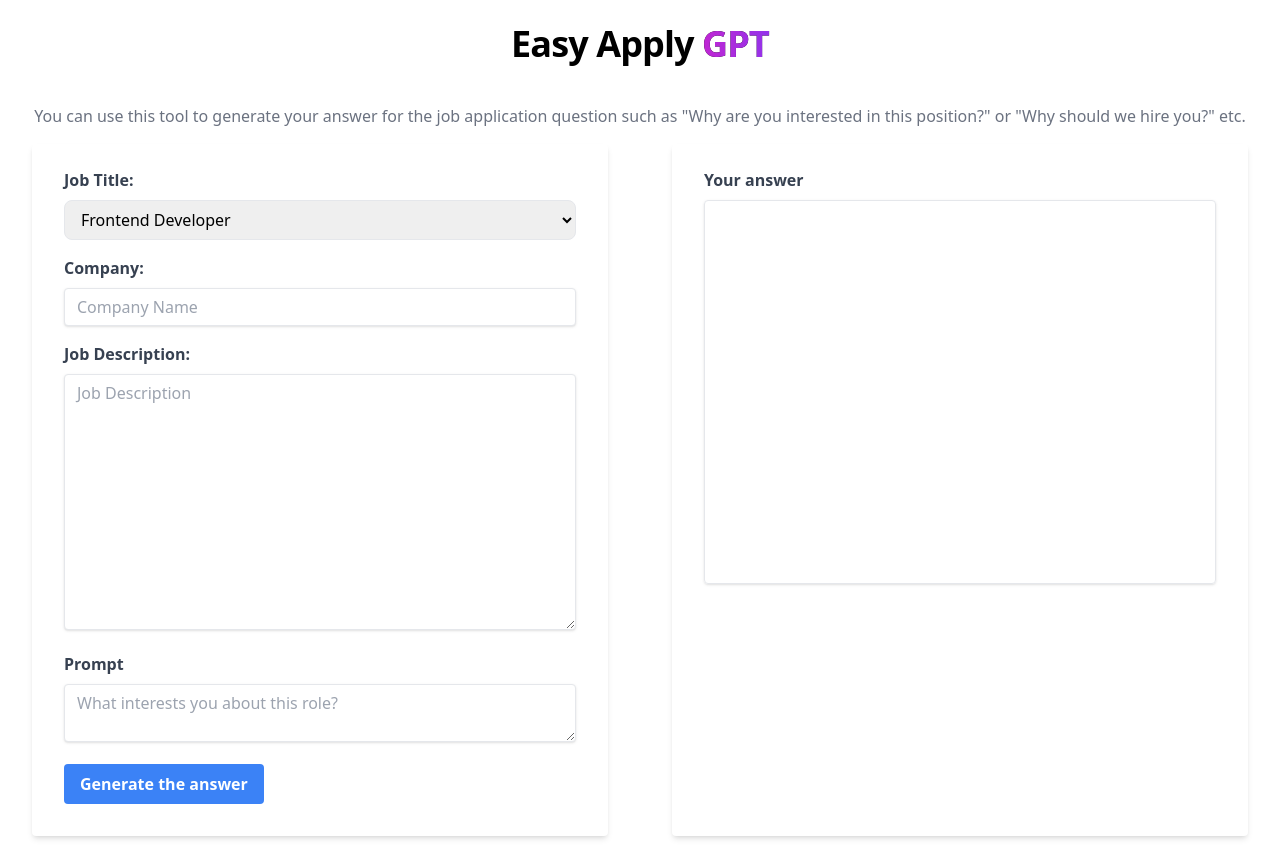
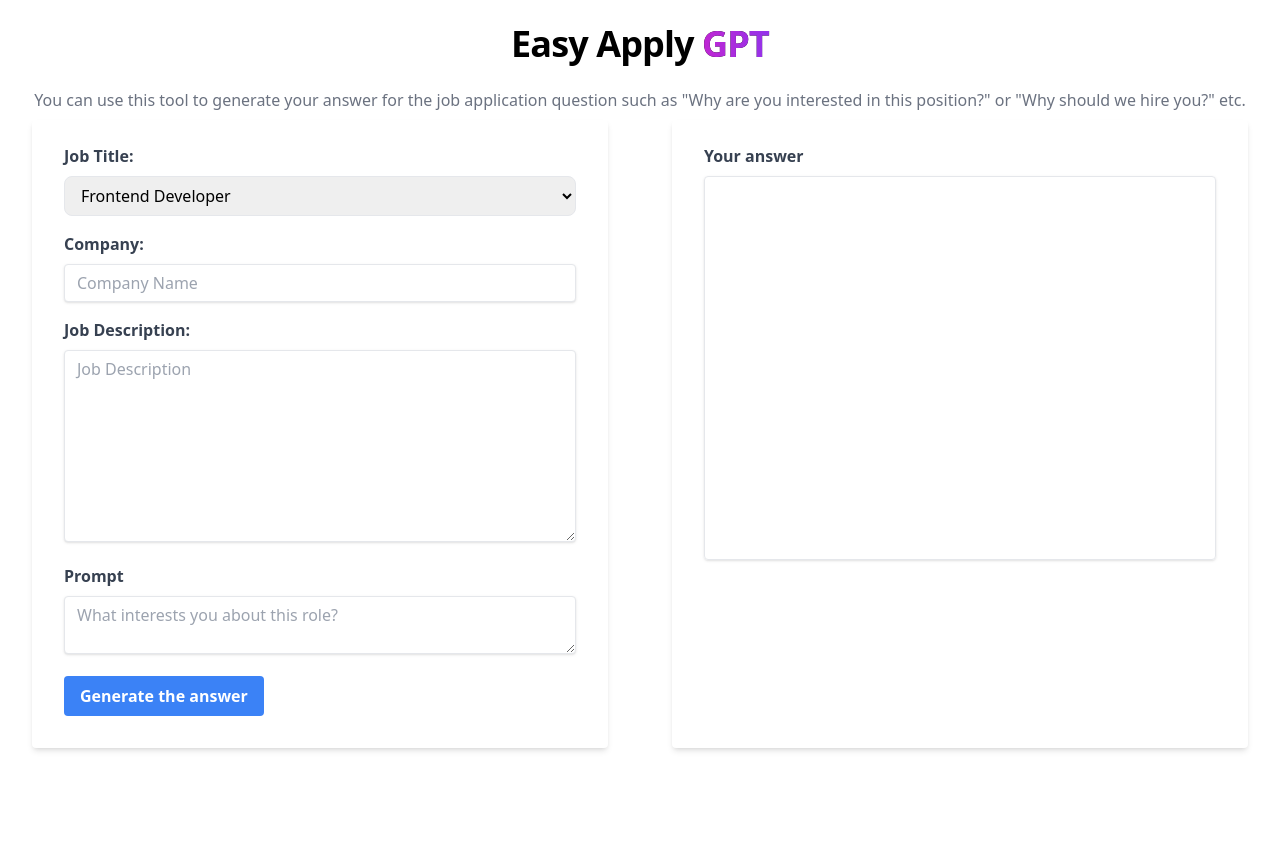
Before and after one commit to davidyen-888/easyapply-gpt, a Next.js app: page / in a window 1280 px wide. After the commit the page ends 800 px from the top, so only its background shows below. Built offline with nearby package versions, Linux system fonts and the light colour scheme; no server answers.

Commit message:
Style update

```diff
--- a/src/pages/index.tsx
+++ b/src/pages/index.tsx
@@ -79,9 +79,9 @@ export default function Home({ apiKey }: { apiKey: string }) {
         <meta httpEquiv="Content-Type" content="text/html; charset=utf-8" />
       </Head>
 
-      <div className="mx-auto ">
+      <div className="mx-auto">
         {/* Title */}
-        <div className="flex flex-col items-center justify-center py-6 mb-4">
+        <div className="flex flex-col items-center justify-center my-6">
           <h1 className="text-center font-black md:flex-row lg:tracking-tight text-2xl xl:text-4xl">
             <span
               className="before:absolute before:-z-10 before:text-black before:content-[attr(data-text)]"
@@ -112,7 +112,7 @@ export default function Home({ apiKey }: { apiKey: string }) {
             </span>
           </h1>
         </div>
-        <h3 className="text-center text-gray-500 mb-4 mx-auto">
+        <h3 className="text-center text-gray-500 text-sm md:text-base mb-2 mx-8">
           You can use this tool to generate your answer for the job application
           question such as "Why are you interested in this position?" or "Why
           should we hire you?" etc.
@@ -171,7 +171,7 @@ export default function Home({ apiKey }: { apiKey: string }) {
               <textarea
                 id="jobDescription"
                 placeholder="Job Description"
-                className="shadow appearance-none border rounded w-full py-2 px-3 h-64 text-gray-700 leading-tight focus:outline-none focus:shadow-outline"
+                className="shadow appearance-none border rounded w-full py-2 px-3 h-48 text-gray-700 leading-tight focus:outline-none focus:shadow-outline"
                 value={jobDescription}
                 onChange={(e) => setJobDescription(e.target.value)}
               />
```
